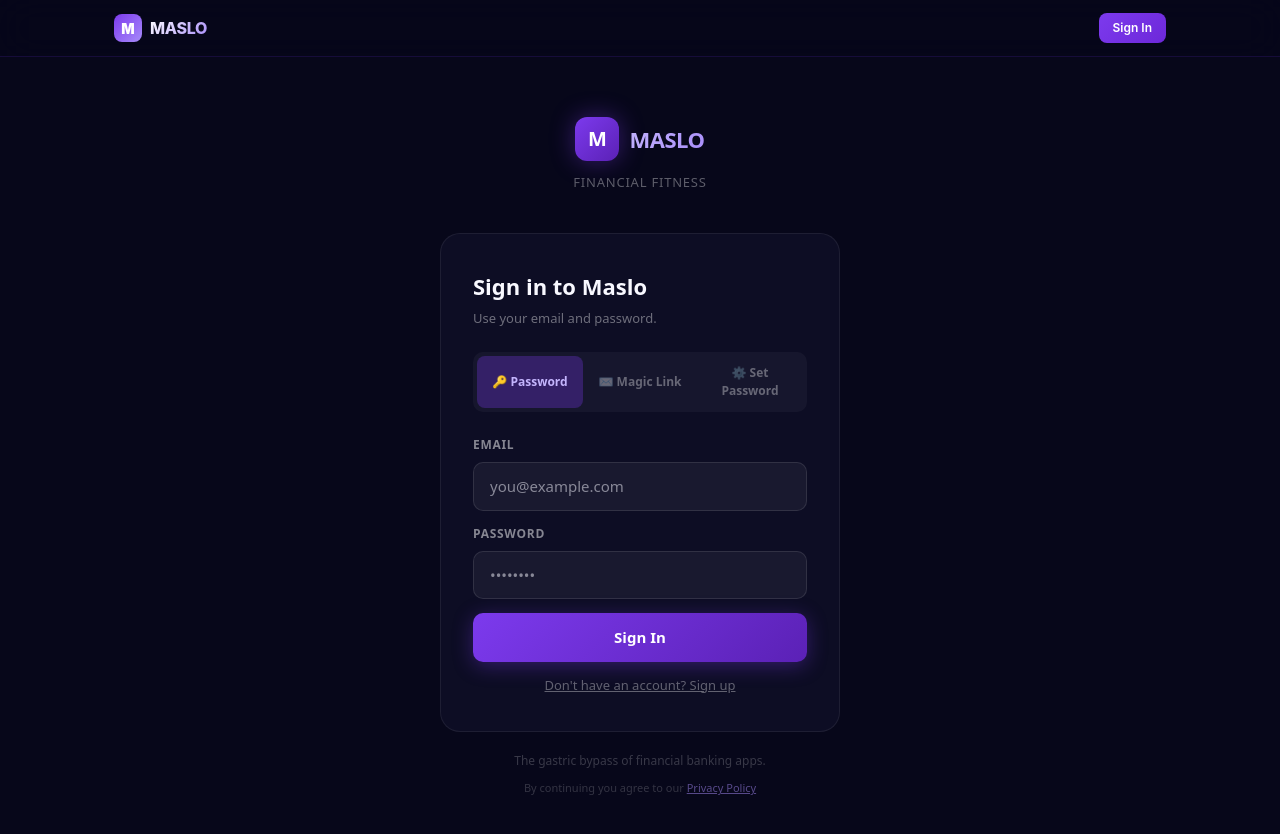
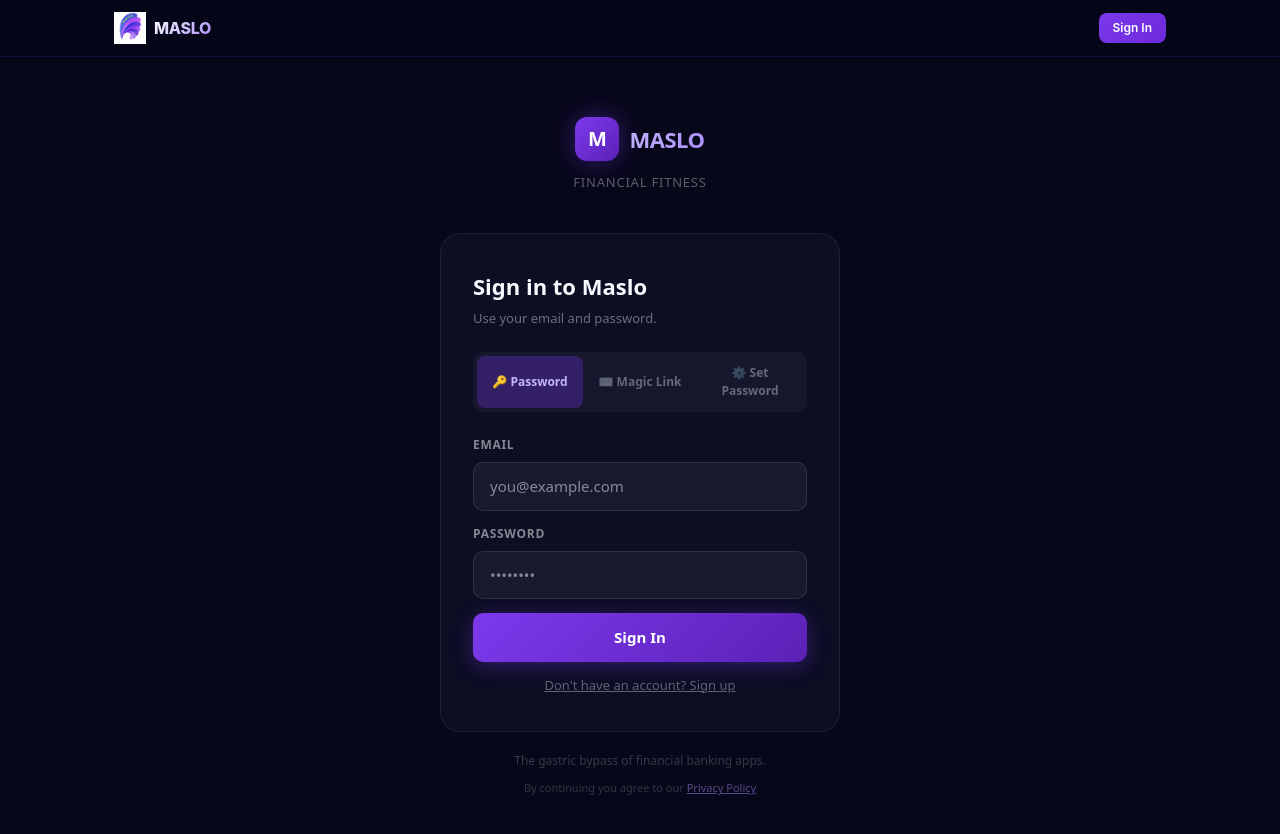
Before and after one commit to maslofinance/maslo, a Next.js app: page /auth in a window 1280 px wide. Shown: the top 834 px of the page. Built offline with nearby package versions, Linux system fonts and the light colour scheme; no server answers.

Commit message:
Replace placeholder logo with real Maslo logo in header and favicon

```diff
--- a/app/components/Header.tsx
+++ b/app/components/Header.tsx
@@ -48,13 +48,7 @@
       }}>
         {/* Logo */}
         <div style={{ display: 'flex', alignItems: 'center', gap: 8 }}>
-          <div style={{
-            width: 28, height: 28,
-            background: 'linear-gradient(135deg, #7c3aed, #a78bfa)',
-            borderRadius: 8,
-            display: 'flex', alignItems: 'center', justifyContent: 'center',
-            fontSize: 14, fontWeight: 900, color: '#fff',
-          }}>M</div>
+          <img src="/logo.png" alt="Maslo" style={{ width: 32, height: 32, objectFit: 'contain' }} />
           <span style={{
             fontSize: 16, fontWeight: 800, letterSpacing: '-0.3px',
             background: 'linear-gradient(135deg, #fff 0%, #a78bfa 100%)',
--- a/app/layout.tsx
+++ b/app/layout.tsx
@@ -6,8 +6,8 @@
   title: 'Maslo — Financial Fitness',
   description: 'The gastric bypass of banking apps.',
   icons: {
-    icon: '/icon.svg',
-    apple: '/icon.svg',
+    icon: '/logo.png',
+    apple: '/logo.png',
   },
 }
 
```
Also changed, not shown: public/logo.png (added).
